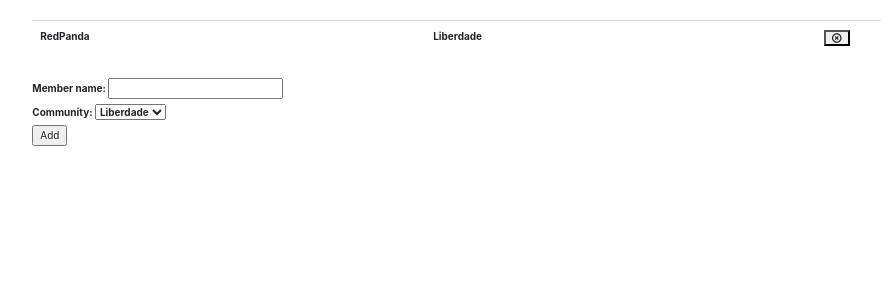
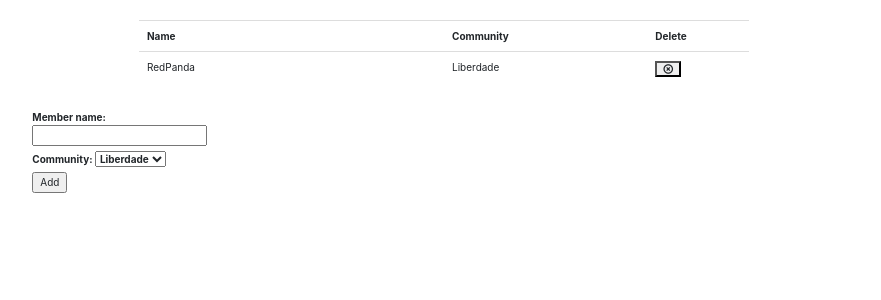
Before and after one commit to RedPanda4/PA_App, a Flask app: page /players in a window 1280 px wide. Shown: the part 62-362 px from the top of the page, without its empty margins (196-1077 px from the left). Run offline with Flask 2, Linux system fonts and the light colour scheme; lists and menus that the app fills with data are empty; some libraries are stand-ins or nearby versions.

Commit message:
Add meetings and players and make some improvemnts

```diff
--- a/app.py
+++ b/app.py
@@ -1,7 +1,5 @@
-from flask import *
 from database import *
-
-app = Flask(__name__)
+from util import *
 
 
 @app.route('/')
@@ -10,12 +8,12 @@ def main():
 
 
 @app.route('/communities', methods=['GET', 'POST'])
-def community():
+def community_f():
 	if request.method == 'POST':
 		if request.form.get('delete'):
-			community = Community.get(Community.name == request.form['delete'])
-			if not Member.select().where(Member.community_id == community.id).count():
-				community.delete_instance()
+			community_d = Community.get(Community.name == request.form['delete'])
+			if not Member.select().where(Member.community_id == community_d.id).count():
+				community_d.delete_instance()
 		else:
 			values = {
 				'name': request.form['name'],
@@ -26,11 +24,11 @@ def community():
 	for community in communities:
 		member = Member.select().where(Member.community_id == community['id']).count()
 		community['deletable'] = not member
-	return render_template('communities.html', communities=communities)
+	return render_template('tables/communities.html', communities=communities)
 
 
 @app.route('/players', methods=['GET', 'POST'])
-def player():
+def player_f():
 	if request.method == 'POST':
 		if request.form.get('delete'):
 			c = Member.get(Member.name == request.form['delete'])
@@ -43,8 +41,27 @@ def player():
 			Member.create(**values)
 	players = Member.select(Member, Community).join(Community)
 	communities = Community.select()
-	return render_template('player.html', players=players, communities=communities)
+	return render_template('tables/player.html', players=players, communities=communities)
+
+
+@app.route('/meetings', methods=['GET', 'POST'])
+def meetings_f():
+	if request.method == 'POST':
+		if request.form.get('date'):
+			if (request.form.get('date')) == 'now':
+				values = {
+					'date': int(datetime.datetime.today().timestamp() * 1000)
+				}
+			else:
+				values = {
+					'date': int(datetime.datetime.today().timestamp() * 1000)
+				}
+			a = Meeting.create(**values)
+			s = "/meetings/{0}"
+			return redirect(s.format(a.get_id()))
+	meetings = Meeting.select()
+	return render_template('tables/meeting.html', meetings=meetings)
 
 
 if __name__ == '__main__':
-	app.run(debug=True)
+	app.run()
--- a/templates/main.html
+++ b/templates/main.html
@@ -1,6 +1,7 @@
 {% extends "layout.html" %}
 {% block title %}Main{% endblock %}
 {% block content %}
-    <a href="/communities">Communities</a>
-    <a href="/players">Players</a>
+    <div class="col-10 col-lg-offset-1">
+        <img class="img-fluid" src="static/pa_image.png" alt="PA Assembly">
+    </div>
 {% endblock %}
--- a/templates/player.html
+++ /dev/null
@@ -1,41 +0,0 @@
-{% extends "layout.html" %}
-{% block title %}Player{% endblock %}
-{% block content %}
-    <div class="col-10 col-lg-offset-2">
-        <form method="post" onSubmit="return confirm('Are you sure you wish to delete?');">
-            <table class="table ">
-                {% for player in players %}
-                    <tr>
-                        <th>{{ player.name }}</th>
-                        <th>{{ player.community.name }}</th>
-                        <th>
-                            <button name="delete"  value="{{ player.name }}" class="glyphicon glyphicon-remove-circle"></button>
-                        </th>
-                    </tr>
-                {% endfor %}
-            </table>
-        </form>
-    </div>
-    <br>
-    <div class="col-10 col-lg-offset-2">
-    {% if communities %}
-    <form method="post" class="form-group">
-        <label>
-            Member name:
-            <input type="text" name="name">
-        </label>
-        <br>
-        <label>
-            Community:
-            <select name="community">
-                {% for community in communities %}
-                    <option value="{{ community.id }}"> {{ community.name }}</option>
-                {% endfor %}
-            </select>
-        </label>
-        <br>
-        <input type="submit" value="Add">
-    </form>
-    {% endif %}
-    </div>
-{% endblock %}
--- /dev/null
+++ b/templates/tables/player.html
@@ -0,0 +1,47 @@
+{% extends "layout.html" %}
+{% block title %}Player{% endblock %}
+{% block content %}
+    <div class="col-6 col-lg-offset-3">
+        <form method="post" onSubmit="return confirm('Are you sure you wish to delete?');">
+            <table class="table ">
+                <tr>
+                    <th class="col-3">Name</th>
+                    <th class="col-2">Community</th>
+                    <th class="col-1">Delete</th>
+                </tr>
+                {% for player in players %}
+                    <tr>
+                        <td >{{ player.name }}</td>
+                        <td >{{ player.community.name }}</td>
+                        <td>
+                            <button name="delete" value="{{ player.name }}"
+                                    class="glyphicon glyphicon-remove-circle"></button>
+                        </td>
+                    </tr>
+                {% endfor %}
+            </table>
+        </form>
+    </div>
+    <br>
+    <div class="col-2 col-lg-offset-2">
+        {% if communities %}
+            <form method="post" class="form-group">
+                <label>
+                    Member name:
+                    <input type="text" name="name">
+                </label>
+                <br>
+                <label>
+                    Community:
+                    <select name="community">
+                        {% for community in communities %}
+                            <option value="{{ community.id }}"> {{ community.name }}</option>
+                        {% endfor %}
+                    </select>
+                </label>
+                <br>
+                <input type="submit" value="Add">
+            </form>
+        {% endif %}
+    </div>
+{% endblock %}
```
Also changed, not shown: templates/tables/communities.html (renamed from templates/communities.html, +13 -8 lines), templates/tables/meeting.html (added, +34 -0 lines), util.py (added, +10 -0 lines), static/pa_image.png (added).
